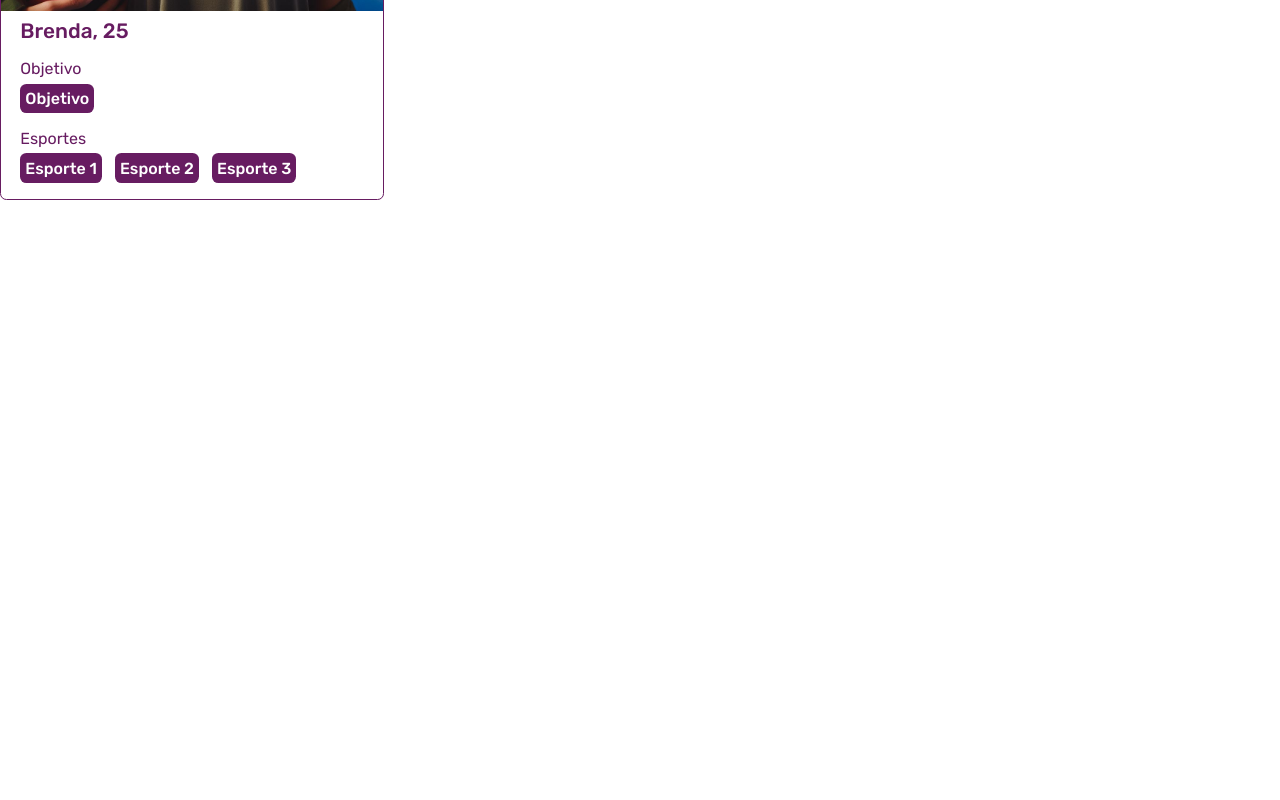
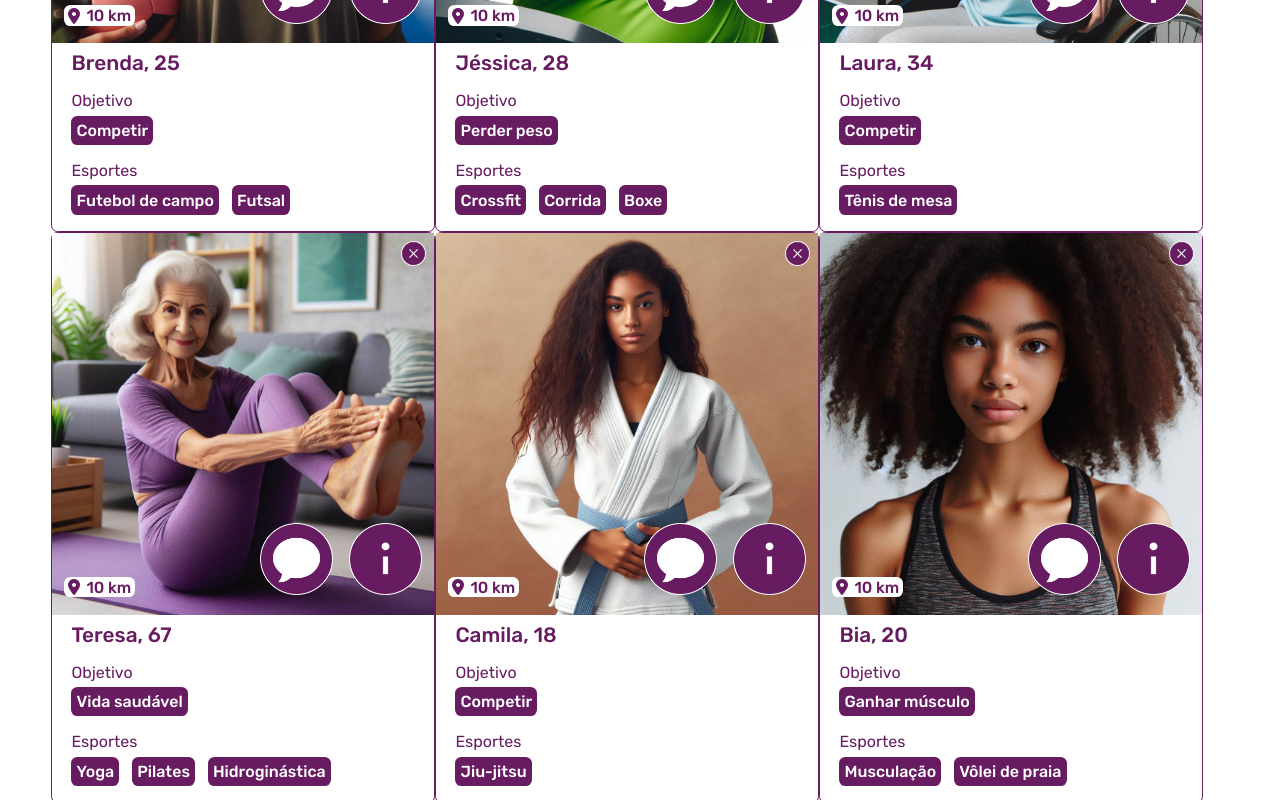
Before and after one commit to gabrielsoarespebr/parceira-de-treino, a React (Vite) app: page /muraldepessoas in a window 1280 px wide. Shown: the part 920-1720 px from the top of the page. Before the commit the page ends 1120 px from the top, so only its background shows below. Built offline with nearby package versions, Linux system fonts and the light colour scheme; grey boxes are pictures that could not be loaded.

Commit message:
feat: Mural de pessoas - Usuárias com foto, nome, idade, objetivo e esportes atualizados

```diff
--- a/src/data/Usuarias.ts
+++ b/src/data/Usuarias.ts
@@ -1,34 +1,34 @@
 import { Usuaria } from "./interfaces/Usuaria";
 
-const usuarias: Usuaria[] = [
+export const Usuarias: Usuaria[] = [
   {
     nome: "Brenda",
     sobrenome: "Silva",
     cpf: "123.456.789-00",
     email: "brenda.silva@example.com",
     instagramUrl: "instagram.com",
-    dataNascimento: "1990-01-01",
+    dataNascimento: "1998-07-12",
     endereco: "Rua Exemplo, 123, Cidade, Estado, CEP 00000-000",
     fotoPerfilUrl: "parceira1Brenda.png",
     fotoVerificacaoUrl: "duplaParceiras1.jpg",
     objetivo: 5,
-    esportes: [8, 9],
+    esportes: [7, 8],
     treinoTurno: 0,
     treinoHorario: "07:00",
     senha: "senhaSegura123",
   },
   {
-    nome: "Jessica",
+    nome: "Jéssica",
     sobrenome: "Oliveira",
     cpf: "223.456.789-00",
     email: "jessica.oliveira@example.com",
     instagramUrl: "instagram.com",
-    dataNascimento: "1988-02-02",
+    dataNascimento: "1996-02-06",
     endereco: "Avenida Exemplo, 456, Cidade, Estado, CEP 00000-000",
     fotoPerfilUrl: "parceira2Jessica.png",
     fotoVerificacaoUrl: "duplaParceiras2.jpg",
     objetivo: 2,
-    esportes: [4, 5, 13],
+    esportes: [2, 3, 12],
     treinoTurno: 0,
     treinoHorario: "15:00",
     senha: "senhaSegura456",
@@ -39,7 +39,7 @@ const usuarias: Usuaria[] = [
     cpf: "323.456.789-00",
     email: "laura.martins@example.com",
     instagramUrl: "instagram.com",
-    dataNascimento: "1992-03-03",
+    dataNascimento: "1989-12-01",
     endereco: "Rua das Flores, 789, Cidade, Estado, CEP 00000-000",
     fotoPerfilUrl: "parceira3Laura.png",
     fotoVerificacaoUrl: "duplaParceiras1.jpg",
@@ -55,12 +55,12 @@ const usuarias: Usuaria[] = [
     cpf: "423.456.789-00",
     email: "teresa.costa@example.com",
     instagramUrl: "instagram.com",
-    dataNascimento: "1995-04-04",
+    dataNascimento: "1957-04-01",
     endereco: "Travessa Exemplo, 101, Cidade, Estado, CEP 00000-000",
     fotoPerfilUrl: "parceira4Teresa.png",
     fotoVerificacaoUrl: "duplaParceiras2.jpg",
     objetivo: 3,
-    esportes: [21, 22, 23],
+    esportes: [23, 24, 25],
     treinoTurno: 0,
     treinoHorario: "06:00",
     senha: "senhaSegura101",
@@ -71,12 +71,12 @@ const usuarias: Usuaria[] = [
     cpf: "523.456.789-00",
     email: "camila.almeida@example.com",
     instagramUrl: "instagram.com",
-    dataNascimento: "1987-05-05",
+    dataNascimento: "2006-05-05",
     endereco: "Rua Nova, 202, Cidade, Estado, CEP 00000-000",
     fotoPerfilUrl: "parceira5Camila.png",
     fotoVerificacaoUrl: "duplaParceiras1.jpg",
     objetivo: 5,
-    esportes: [14],
+    esportes: [13],
     treinoTurno: 0,
     treinoHorario: "17:00",
     senha: "senhaSegura202",
@@ -87,12 +87,12 @@ const usuarias: Usuaria[] = [
     cpf: "623.456.789-00",
     email: "bia.santos@example.com",
     instagramUrl: "instagram.com",
-    dataNascimento: "1991-06-06",
+    dataNascimento: "2003-11-06",
     endereco: "Alameda Exemplo, 303, Cidade, Estado, CEP 00000-000",
     fotoPerfilUrl: "parceira6Bia.png",
     fotoVerificacaoUrl: "duplaParceiras2.jpg",
     objetivo: 1,
-    esportes: [1, 10],
+    esportes: [1, 20],
     treinoTurno: 0,
     treinoHorario: "20:00",
     senha: "senhaSegura303",
@@ -103,12 +103,12 @@ const usuarias: Usuaria[] = [
     cpf: "723.456.789-00",
     email: "rebeca.pereira@example.com",
     instagramUrl: "instagram.com",
-    dataNascimento: "1989-07-07",
+    dataNascimento: "1994-07-11",
     endereco: "Praça Exemplo, 404, Cidade, Estado, CEP 00000-000",
     fotoPerfilUrl: "parceira7Rebeca.png",
     fotoVerificacaoUrl: "duplaParceiras1.jpg",
     objetivo: 3,
-    esportes: [13, 15],
+    esportes: [12, 14],
     treinoTurno: 0,
     treinoHorario: "09:00",
     senha: "senhaSegura404",
@@ -119,12 +119,12 @@ const usuarias: Usuaria[] = [
     cpf: "823.456.789-00",
     email: "sandra.lima@example.com",
     instagramUrl: "instagram.com",
-    dataNascimento: "1993-08-08",
+    dataNascimento: "1978-01-20",
     endereco: "Rua A, 505, Cidade, Estado, CEP 00000-000",
     fotoPerfilUrl: "parceira8Sandra.png",
     fotoVerificacaoUrl: "duplaParceiras2.jpg",
     objetivo: 3,
-    esportes: [4, 5, 6],
+    esportes: [2, 3, 5],
     treinoTurno: 0,
     treinoHorario: "14:00",
     senha: "senhaSegura505",
@@ -135,12 +135,12 @@ const usuarias: Usuaria[] = [
     cpf: "923.456.789-00",
     email: "nori.yamamoto@example.com",
     instagramUrl: "instagram.com",
-    dataNascimento: "1994-09-09",
+    dataNascimento: "2002-09-28",
     endereco: "Avenida B, 606, Cidade, Estado, CEP 00000-000",
     fotoPerfilUrl: "parceira9Nori.png",
     fotoVerificacaoUrl: "duplaParceiras1.jpg",
     objetivo: 3,
-    esportes: [6, 7],
+    esportes: [4, 5],
     treinoTurno: 0,
     treinoHorario: "21:00",
     senha: "senhaSegura606",
@@ -151,12 +151,12 @@ const usuarias: Usuaria[] = [
     cpf: "103.456.789-00",
     email: "debora.rocha@example.com",
     instagramUrl: "instagram.com",
-    dataNascimento: "1986-10-10",
+    dataNascimento: "1985-10-22",
     endereco: "Rua C, 707, Cidade, Estado, CEP 00000-000",
     fotoPerfilUrl: "parceira10Debora.png",
     fotoVerificacaoUrl: "duplaParceiras2.jpg",
     objetivo: 5,
-    esportes: [1, 18],
+    esportes: [1, 16],
     treinoTurno: 0,
     treinoHorario: "08:00",
     senha: "senhaSegura707",
@@ -167,12 +167,12 @@ const usuarias: Usuaria[] = [
     cpf: "113.456.789-00",
     email: "gabi.fernandes@example.com",
     instagramUrl: "instagram.com",
-    dataNascimento: "1996-11-11",
+    dataNascimento: "1998-03-05",
     endereco: "Avenida D, 808, Cidade, Estado, CEP 00000-000",
     fotoPerfilUrl: "parceira11Gabi.png",
     fotoVerificacaoUrl: "duplaParceiras1.jpg",
     objetivo: 3,
-    esportes: [7, 23, 24],
+    esportes: [5, 21, 22],
     treinoTurno: 0,
     treinoHorario: "16:00",
     senha: "senhaSegura808",
@@ -183,12 +183,12 @@ const usuarias: Usuaria[] = [
     cpf: "123.456.789-01",
     email: "manu.goncalves@example.com",
     instagramUrl: "instagram.com",
-    dataNascimento: "1997-12-12",
+    dataNascimento: "2004-10-30",
     endereco: "Rua E, 909, Cidade, Estado, CEP 00000-000",
     fotoPerfilUrl: "parceira12Manu.png",
     fotoVerificacaoUrl: "duplaParceiras2.jpg",
     objetivo: 3,
-    esportes: [1, 6, 12],
+    esportes: [10, 4, 1],
     treinoTurno: 0,
     treinoHorario: "16:00",
     senha: "senhaSegura808",
--- a/src/pages/MuralDePessoas/MuralDePessoas.css
+++ b/src/pages/MuralDePessoas/MuralDePessoas.css
@@ -0,0 +1,10 @@
+#muralDePessoas {
+  padding: 4vh 4vw;
+
+  & > ul {
+    list-style: none;
+
+    display: flex;
+    flex-wrap: wrap;
+  }
+}
--- a/src/pages/MuralDePessoas/MuralDePessoas.jsx
+++ b/src/pages/MuralDePessoas/MuralDePessoas.jsx
@@ -2,6 +2,7 @@ import "./MuralDePessoas.css";
 import { Divider } from "../../shared/components/Divider/Divider";
 import { Banner } from "./components/Banner/Banner";
 import { UsuariaCard } from "./components/UsuariaCard/UsuariaCard";
+import { Usuarias } from "../../data/Usuarias";
 
 export const MuralDePessoas = () => {
   return (
@@ -35,11 +36,19 @@ export const MuralDePessoas = () => {
       </header>
       <Banner />
       <Divider />
-      <section>
+      <section id="muralDePessoas">
         <ul>
-          <li>
-            <UsuariaCard />
-          </li>
+          {Usuarias.map((usuaria, id) => (
+            <li key={id}>
+              <UsuariaCard
+                fotoPerfilUrl={usuaria.fotoPerfilUrl}
+                nome={usuaria.nome}
+                dataNascimento={usuaria.dataNascimento}
+                objetivo={usuaria.objetivo}
+                esportes={usuaria.esportes}
+              />
+            </li>
+          ))}
         </ul>
       </section>
     </>
--- a/src/pages/MuralDePessoas/components/UsuariaCard/UsuariaCard.jsx
+++ b/src/pages/MuralDePessoas/components/UsuariaCard/UsuariaCard.jsx
@@ -4,7 +4,145 @@ import iconeFechar from "/src/assets/icons/iconeFechar.png";
 import iconeChat from "/src/assets/icons/iconeChat.png";
 import iconeInfo from "/src/assets/icons/iconeInfo.png";
 
-export const UsuariaCard = () => {
+export const UsuariaCard = ({
+  fotoPerfilUrl,
+  nome,
+  dataNascimento,
+  objetivo,
+  esportes,
+}) => {
+  // IDADE - começo
+  const dataNasc = new Date(dataNascimento);
+
+  const dataAtual = new Date();
+
+  let idade = dataAtual.getFullYear() - dataNasc.getFullYear();
+
+  const mesAtual = dataAtual.getMonth();
+  const diaAtual = dataAtual.getDate();
+  const mesNascimento = dataNasc.getMonth();
+  const diaNascimento = dataNasc.getDate();
+
+  if (
+    mesAtual < mesNascimento ||
+    (mesAtual === mesNascimento && diaAtual < diaNascimento)
+  ) {
+    idade--;
+  }
+  // IDADE - fim
+
+  // OBJETIVO - começo
+  let objetivoTexto = "";
+
+  switch (objetivo) {
+    case 1:
+      objetivoTexto = "Ganhar músculo";
+      break;
+    case 2:
+      objetivoTexto = "Perder peso";
+      break;
+    case 3:
+      objetivoTexto = "Vida saudável";
+      break;
+    case 4:
+      objetivoTexto = "Projeto Verão";
+      break;
+    case 5:
+      objetivoTexto = "Competir";
+      break;
+    default:
+      objetivoTexto = "Objetivo desconhecido";
+      break;
+  }
+  // OBJETIVO - fim
+
+  // ESPORTES - começo
+  let esportesLista = [];
+
+  esportes.forEach((esporte) => {
+    switch (esporte) {
+      case 1:
+        esportesLista.push("Musculação");
+        break;
+      case 2:
+        esportesLista.push("Crossfit");
+        break;
+      case 3:
+        esportesLista.push("Corrida");
+        break;
+      case 4:
+        esportesLista.push("Caminhada");
+        break;
+      case 5:
+        esportesLista.push("Ciclismo");
+        break;
+      case 6:
+        esportesLista.push("Natação");
+        break;
+      case 7:
+        esportesLista.push("Futebol de campo");
+        break;
+      case 8:
+        esportesLista.push("Futsal");
+        break;
+      case 9:
+        esportesLista.push("Vôlei");
+        break;
+      case 10:
+        esportesLista.push("Basquete");
+        break;
+      case 11:
+        esportesLista.push("Handebol");
+        break;
+      case 12:
+        esportesLista.push("Boxe");
+        break;
+      case 13:
+        esportesLista.push("Jiu-jitsu");
+        break;
+      case 14:
+        esportesLista.push("Muay thai");
+        break;
+      case 15:
+        esportesLista.push("Taekwondo");
+        break;
+      case 16:
+        esportesLista.push("Fisiculturismo");
+        break;
+      case 17:
+        esportesLista.push("Tênis");
+        break;
+      case 18:
+        esportesLista.push("Tênis de mesa");
+        break;
+      case 19:
+        esportesLista.push("Tênis de praia");
+        break;
+      case 20:
+        esportesLista.push("Vôlei de praia");
+        break;
+      case 21:
+        esportesLista.push("Slackline");
+        break;
+      case 22:
+        esportesLista.push("Surf");
+        break;
+      case 23:
+        esportesLista.push("Yoga");
+        break;
+      case 24:
+        esportesLista.push("Pilates");
+        break;
+      case 25:
+        esportesLista.push("Hidroginástica");
+        break;
+      default:
+        esportesLista.push("Objetivo desconhecido");
+        break;
+    }
+  });
+  // ESPORTES - fim
+
   return (
     <div className="usuariaCard">
       <div>
@@ -24,26 +162,26 @@ export const UsuariaCard = () => {
           </div>
         </div>
         <img
-          src="./src/assets/image/usuarias/parceira1Brenda.png"
+          src={`./src/assets/image/usuarias/${fotoPerfilUrl}`}
           alt="Foto de usuária"
         />
       </div>
       <div>
         <div>
-          <p>Brenda</p>
+          <p>{nome}</p>
           <p>,&nbsp;</p>
-          <p>25</p>
+          <p>{idade}</p>
         </div>
         <div className="objetivoDiv">
           <p>Objetivo</p>
-          <p>Objetivo</p>
+          <p>{objetivoTexto}</p>
         </div>
         <div className="esportesDiv">
           <p>Esportes</p>
           <ul>
-            <li>Esporte 1</li>
-            <li>Esporte 2</li>
-            <li>Esporte 3</li>
+            {esportesLista.map((esporte, id) => (
+              <li key={id}>{esporte}</li>
+            ))}
           </ul>
         </div>
       </div>
```
